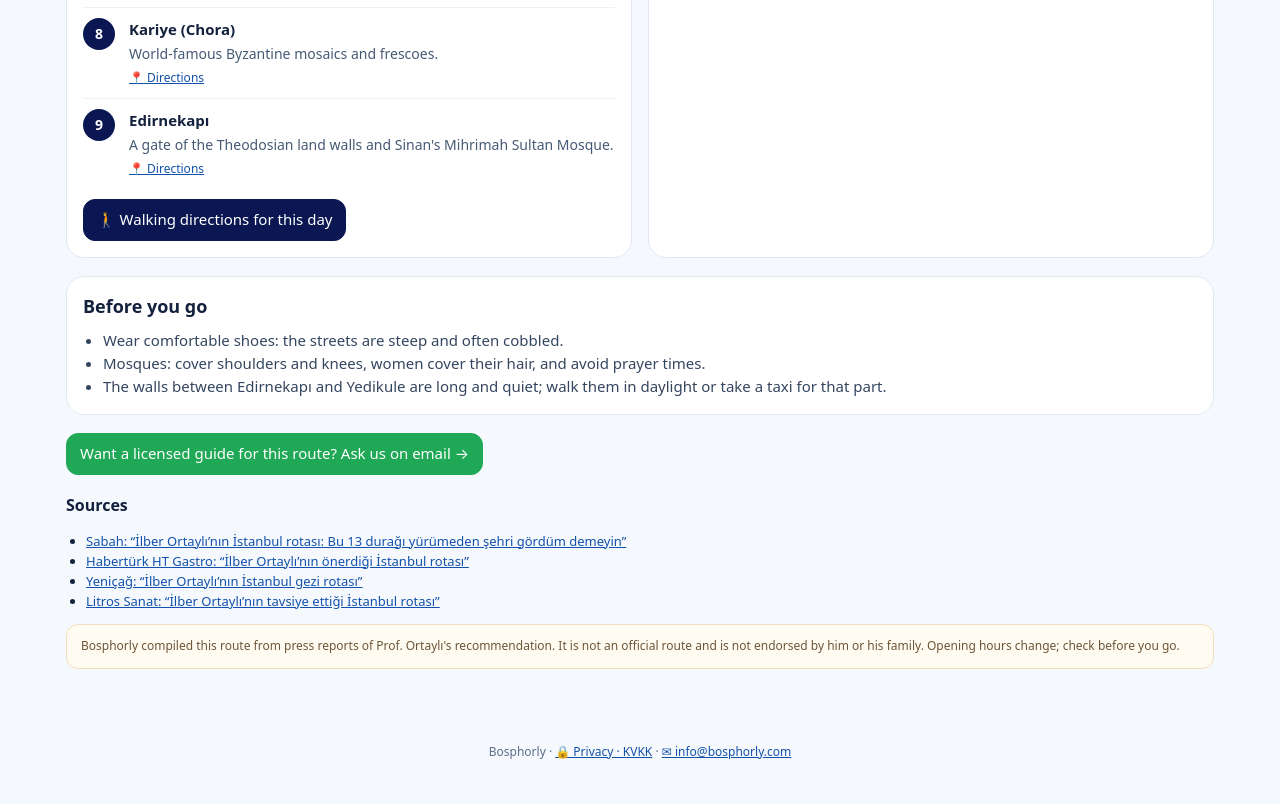
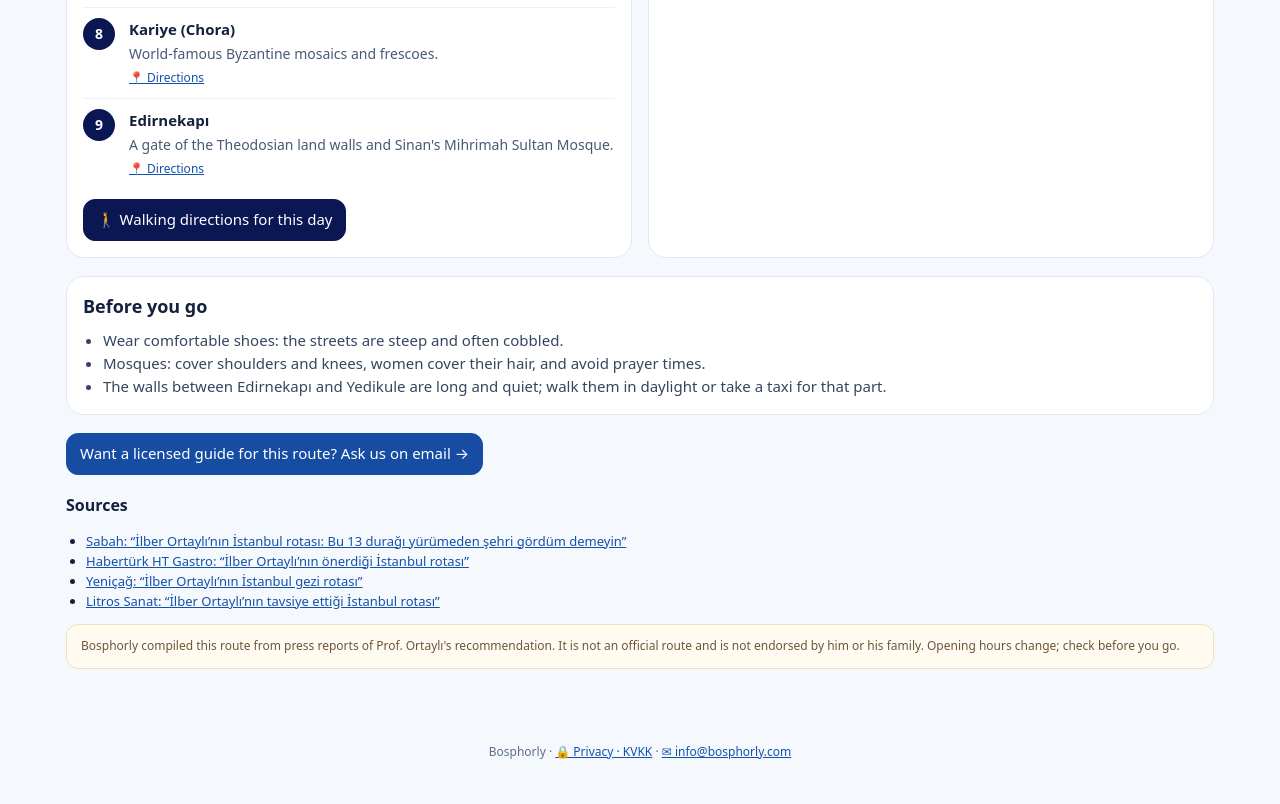
Before and after one commit to erenariel/Bosphorly, a website: page route.html in a window 1280 px wide. Shown: the part 1913-2717 px from the top of the page. Drawn offline with nearby package versions, Linux system fonts and the light colour scheme.

Commit message:
Style email CTAs with Bosphorly blue rather than WhatsApp green

```diff
--- a/discover.css
+++ b/discover.css
@@ -37,7 +37,7 @@ a{color:#1352aa}
 .facts .closed{color:#9b3b3b}
 .actions{display:flex;flex-wrap:wrap;gap:8px;margin-top:auto;padding-top:4px}
 .btn{display:inline-flex;align-items:center;justify-content:center;gap:6px;min-height:40px;padding:8px 13px;border-radius:12px;font:700 13px/1.2 inherit;font-family:inherit;text-decoration:none;border:1px solid var(--line);background:#fff;color:#16457d;cursor:pointer}
-.btn.wa{background:#1fa855;border-color:#1fa855;color:#fff}
+.btn.wa{background:#164DA3;border-color:#164DA3;color:#fff}
 .btn.primary{background:var(--navy);border-color:var(--navy);color:#fff}
 .note{font-size:12px;color:#6d5638;background:#fffbf1;border:1px solid #f1dfbd;border-radius:12px;padding:12px 14px}
 .note a{color:#7a5300}
```
